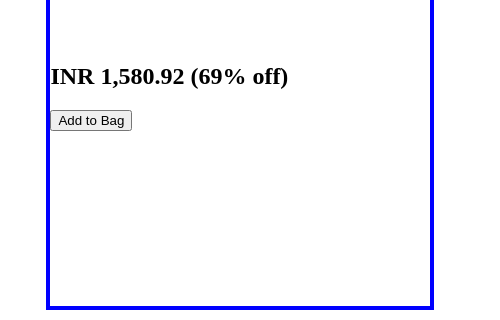
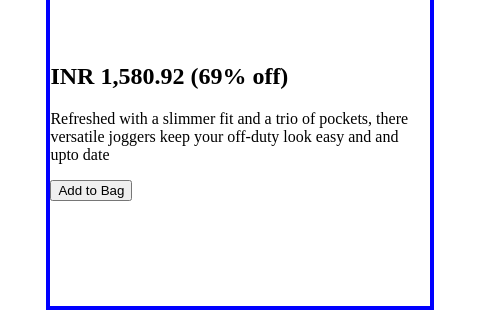
Before and after one commit to rahulbawa07860/Apna-Bazzar, a plain HTML site: page bag.html in a window 1280 px wide. Shown: the part 106-426 px from the top of the page, 780-1280 px from the left. Drawn offline with Linux system fonts and the light colour scheme.

Commit message:
day2-upd

```diff
--- a/bag.html
+++ b/bag.html
@@ -138,6 +138,7 @@ border: 1px solid yellow;
       <h3>Pyrite Slim Fit Pocket Joggers</h3>
       <h4>ZELLA</h4><br><br>
       <h2>INR 1,580.92 (69% off)</h2>
+      <p>Refreshed with a slimmer fit and a trio of pockets, there versatile joggers keep your off-duty look easy and and upto date </p>
 
       <button>Add to Bag</button>
     </div>
```
